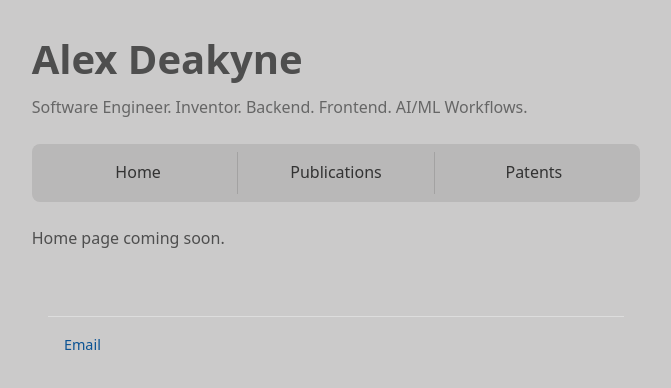
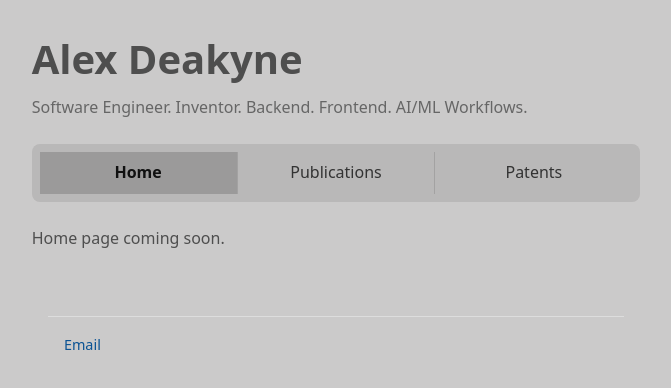
Before and after one commit to adeakyne/alexdeakyne-dev, a React (Vite) app: page / in a window 1280 px wide. Shown: the top 388 px of the page, without its empty margins (304-975 px from the left). Built offline with nearby package versions, Linux system fonts and the light colour scheme.

Commit message:
add navlinks

```diff
--- a/src/components/Nav.tsx
+++ b/src/components/Nav.tsx
@@ -1,11 +1,11 @@
-import { Link } from 'react-router'
+import { NavLink } from 'react-router'
 
 function Nav() {
     return (
         <nav>
-            <Link to="/">Home</Link>
-            <Link to="/publications">Publications</Link>
-            <Link to="/patents">Patents</Link>
+            <NavLink to="/" end>Home</NavLink>
+            <NavLink to="/publications">Publications</NavLink>
+            <NavLink to="/patents">Patents</NavLink>
         </nav>
     )
 }
--- a/src/index.css
+++ b/src/index.css
@@ -89,6 +89,13 @@ nav a:hover {
     text-decoration: none;      /* no underline on tabs */
 }
 
+/* The tab for the page we're currently on */
+nav a.active {
+    background: #9b9a9a;        /* clearly darker than the bar and the hover */
+    color: #111111;             /* near-black text */
+    font-weight: 600;           /* semi-bold, so it stands out beyond color alone */
+}
+
 /* === Use user preferred color scheme === */
 @media (prefers-color-scheme: dark) {
     body {
@@ -128,4 +135,9 @@ nav a:hover {
     nav a:hover {
         background: #333333;    /* hover box visible on dark */
     }
+
+    nav a.active {
+        background: #3d3d3d;    /* clearly lighter than the dark bar */
+        color: #ffffff;
+    }
 }
```
